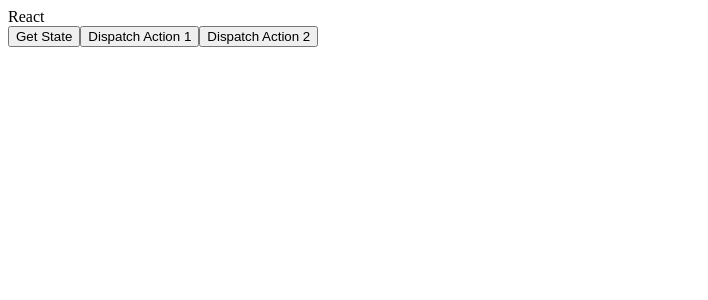
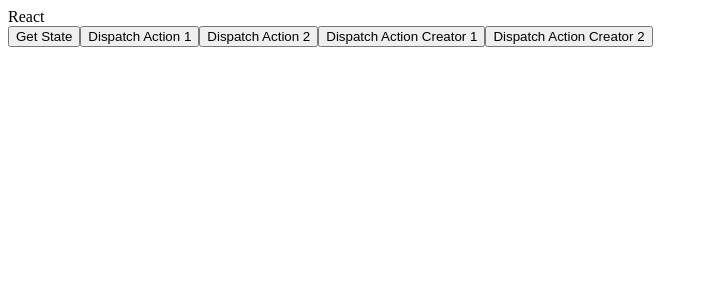
Before and after one commit to daviddesousa/react-tutorial, a React (Create React App) app: page / in a window 1280 px wide. Shown: the top 300 px of the page, without its empty margins (0-708 px from the left). Built offline with nearby package versions, Linux system fonts and the light colour scheme.

Commit message:
action creators

```diff
--- a/src/containers/container1.js
+++ b/src/containers/container1.js
@@ -14,6 +14,8 @@
           <button onClick={() => console.log(this.props.stateprop1)}>Get State</button>
           <button onClick={() => this.props.action1()}>Dispatch Action 1</button>
           <button onClick={() => this.props.action2()}>Dispatch Action 2</button>
+          <button onClick={() => this.props.action_creator1()}>Dispatch Action Creator 1</button>
+          <button onClick={() => this.props.action_creator2()}>Dispatch Action Creator 2</button>
         </div>
     );
   }
@@ -29,6 +31,8 @@
   return {
     action1: () => dispatch(ACTIONS.SUCCESS),
     action2: () => dispatch(ACTIONS.FAILURE),
+    action_creator1: () => dispatch(ACTIONS.success()),
+    action_creator2: () => dispatch(ACTIONS.failure()),
   };
 }
 
--- a/src/store/actions/actions.js
+++ b/src/store/actions/actions.js
@@ -7,3 +7,15 @@
 export const FAILURE = {
   type: ACTION_TYPES.FAILURE,
 };
+
+export const success = () => {
+  return {
+    type: ACTION_TYPES.SUCCESS,
+  };
+};
+
+export const failure = () => {
+  return {
+    type: ACTION_TYPES.FAILURE,
+  };
+};
```
Also changed, not shown: src/store/actions/action_types.js (line endings or trailing spaces).
